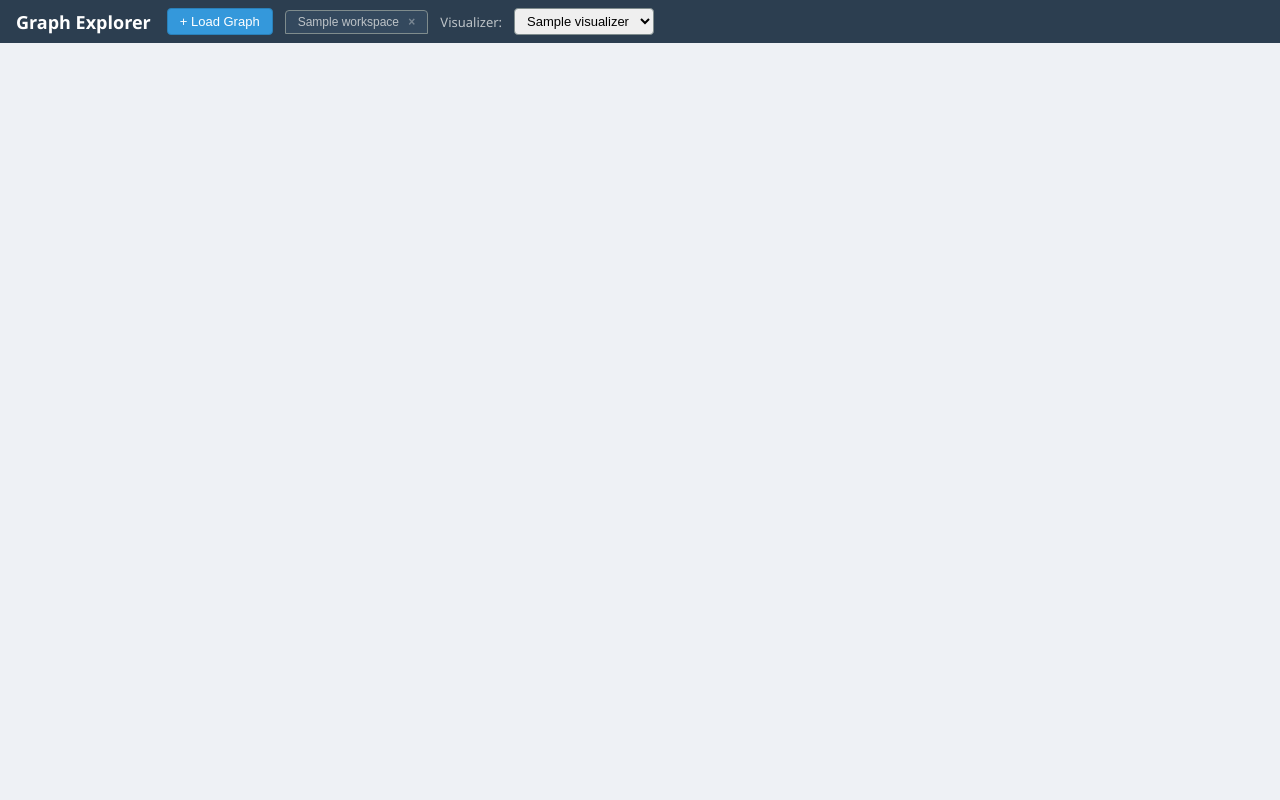
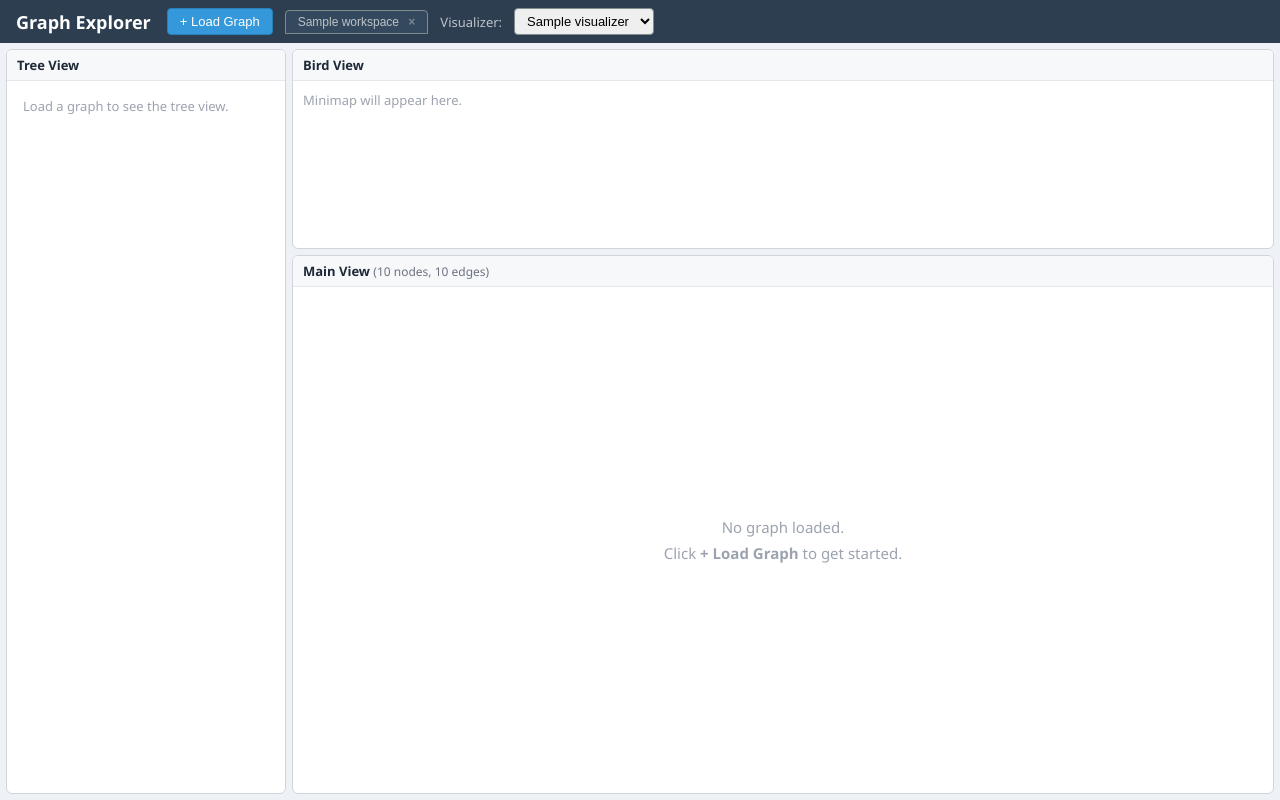
Before and after one commit to vedranbajic4/graph-structure-visualizer, a Django app: template graph_django_app/graph_django_app/templates/base.html in a window 1280 px wide. Run offline with Django 5.2, Linux system fonts and the light colour scheme; the template is opened without the code that fills it: most values are stand-ins (such as "Sample title", 1, 10 or a date in 2020).

Commit message:
#48, Add three-panel grid layout with Tree View, Bird View, and Main View

```diff
--- a/graph_django_app/graph_django_app/static/style.css
+++ b/graph_django_app/graph_django_app/static/style.css
@@ -1,7 +1,5 @@
 /* ============================================================
    Graph Explorer — complete stylesheet
-   Commit 1: Base reset, header, buttons, workspace tabs,
-             visualizer selector, upload panel
    ============================================================ */
 
 * { box-sizing: border-box; margin: 0; padding: 0; }
@@ -109,3 +107,84 @@ body {
 .upload-panel select { padding: 4px 8px; border: 1px solid #ccc; border-radius: 4px; font-size: 13px; }
 .upload-panel input[type="file"] { font-size: 13px; }
 .error-msg { color: #e74c3c; font-size: 13px; }
+
+/* ── Three-panel grid ────────────────────────────────────── */
+
+.workspace-grid {
+    display: grid;
+    grid-template-columns: 280px 1fr;
+    grid-template-rows: 200px 1fr;
+    gap: 6px;
+    padding: 6px;
+    flex: 1;
+    min-height: 0;
+    overflow: hidden;
+}
+
+.panel {
+    background: #fff;
+    border: 1px solid #d1d5db;
+    border-radius: 6px;
+    display: flex;
+    flex-direction: column;
+    overflow: hidden;
+}
+.panel h2 {
+    font-size: 13px;
+    font-weight: 700;
+    padding: 6px 10px;
+    background: #f7f8fa;
+    border-bottom: 1px solid #e5e7eb;
+    flex-shrink: 0;
+}
+.node-count { font-weight: 400; color: #6b7280; font-size: 12px; }
+
+/* Tree View */
+.tree-view { grid-row: 1 / span 2; overflow: hidden; }
+.tree-container { flex: 1; overflow: auto; padding: 6px; font-size: 13px; }
+
+.tree-list { list-style: none; padding-left: 16px; }
+.tree-list li { padding: 1px 0; }
+.tree-toggle {
+    display: inline-block;
+    width: 16px;
+    text-align: center;
+    cursor: pointer;
+    font-weight: bold;
+    color: #3498db;
+    user-select: none;
+}
+.tree-label {
+    cursor: pointer;
+    padding: 1px 4px;
+    border-radius: 3px;
+}
+.tree-label:hover { background: #ebf5fb; }
+.tree-label.selected { background: #3498db; color: #fff; }
+
+/* Bird View */
+.bird-view { overflow: hidden; }
+.bird-container { flex: 1; overflow: hidden; position: relative; }
+.bird-container svg { width: 100%; height: 100%; display: block; }
+
+/* Main View */
+.main-view { overflow: hidden; }
+.main-container { flex: 1; overflow: hidden; position: relative; }
+.main-container > div,
+.main-container > style + div { width: 100%; height: 100%; }
+
+.empty-state {
+    display: flex;
+    flex-direction: column;
+    align-items: center;
+    justify-content: center;
+    height: 100%;
+    color: #9ca3af;
+    font-size: 15px;
+    gap: 6px;
+}
+
+.placeholder-text { color: #9ca3af; font-size: 13px; padding: 10px; }
+
+/* Visualization error */
+.vis-error { color: #e74c3c; padding: 20px; text-align: center; }
--- a/graph_django_app/graph_django_app/templates/base.html
+++ b/graph_django_app/graph_django_app/templates/base.html
@@ -73,5 +73,50 @@
     <div id="upload-error" class="error-msg" style="display:none;"></div>
 </div>
 
+{# ═══════════════════════════════════════════════════════════ #}
+{# THREE-PANEL GRID                                           #}
+{# ═══════════════════════════════════════════════════════════ #}
+<div class="workspace-grid">
+
+    {# ── Tree View (left sidebar) ─────────────────────────── #}
+    <aside class="panel tree-view" id="tree-panel">
+        <h2>Tree View</h2>
+        <div id="tree-container" class="tree-container">
+            {% if not has_graph %}
+            <p class="placeholder-text">Load a graph to see the tree view.</p>
+            {% endif %}
+        </div>
+    </aside>
+
+    {# ── Bird View (top right) ────────────────────────────── #}
+    <section class="panel bird-view" id="bird-panel">
+        <h2>Bird View</h2>
+        <div id="bird-container" class="bird-container">
+            {% if not has_graph %}
+            <p class="placeholder-text">Minimap will appear here.</p>
+            {% endif %}
+        </div>
+    </section>
+
+    {# ── Main View (center right) ─────────────────────────── #}
+    <main class="panel main-view" id="main-panel">
+        <h2>Main View
+            {% if workspace %}
+            <span class="node-count">({{ workspace.nodes }} nodes, {{ workspace.edges }} edges)</span>
+            {% endif %}
+        </h2>
+        <div id="main-container" class="main-container">
+            {% if has_graph %}
+                {{ graph_html|safe }}
+            {% else %}
+                <div class="empty-state">
+                    <p>No graph loaded.</p>
+                    <p>Click <strong>+ Load Graph</strong> to get started.</p>
+                </div>
+            {% endif %}
+        </div>
+    </main>
+</div>
+
 </body>
 </html>
```
